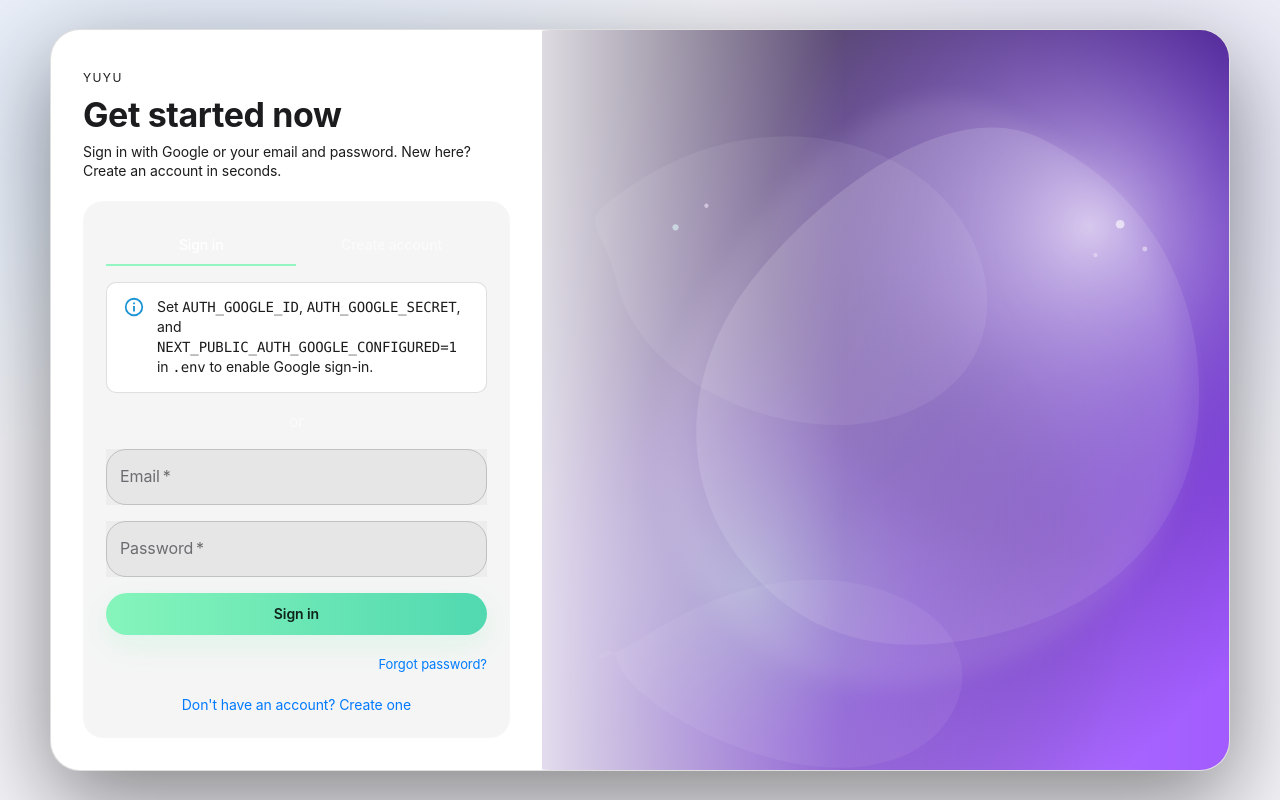
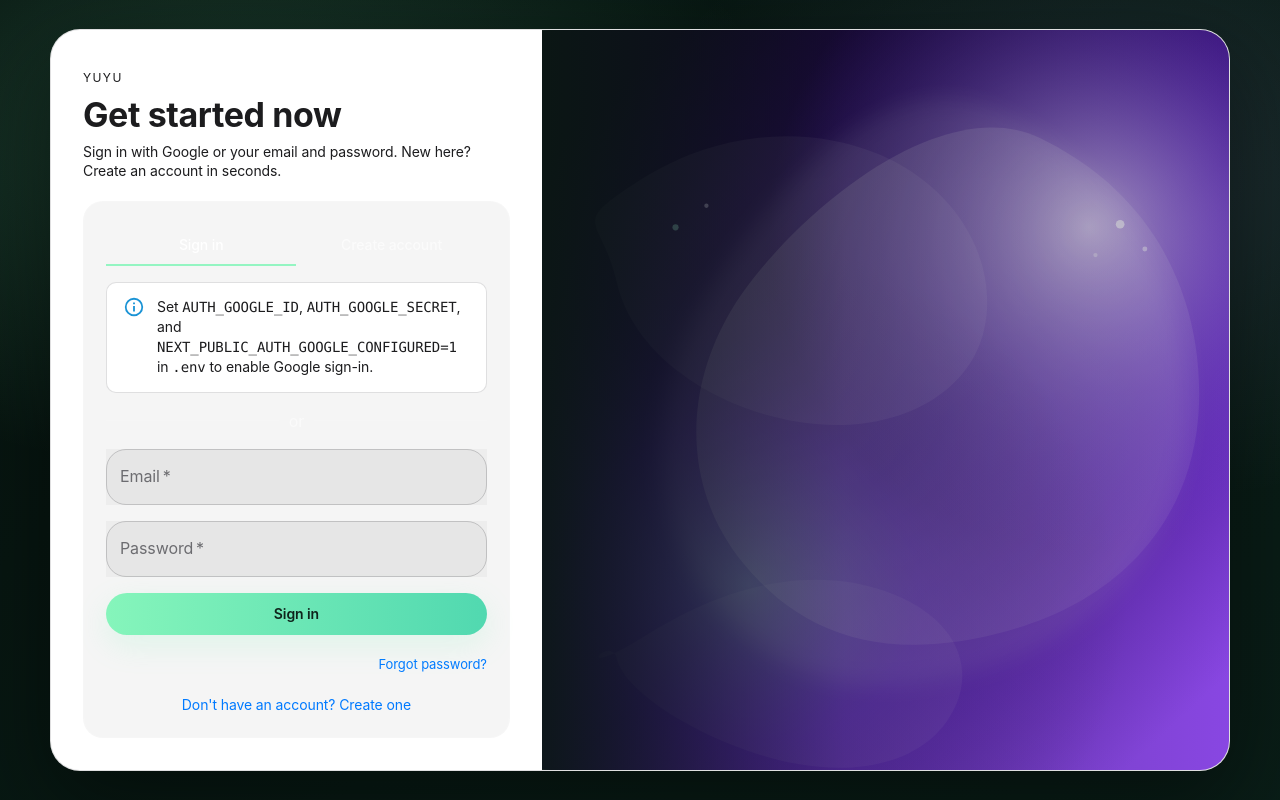
Before and after one commit to twilighty-abhi/yuyu, a Next.js app: page /login in a window 1280 px wide. Built offline with nearby package versions, Linux system fonts and the light colour scheme; no server answers; the database is empty; what @mui/material-nextjs would draw is missing.

Commit message:
fix(auth): serialize login page styles

```diff
--- a/app/(auth)/login/page.tsx
+++ b/app/(auth)/login/page.tsx
@@ -25,10 +25,7 @@ export default async function LoginPage() {
         justifyContent: "center",
         p: { xs: 2, sm: 3, md: 4 },
         overflow: "auto",
-        background: (theme) =>
-          theme.palette.mode === "dark"
-            ? "radial-gradient(1000px 600px at 18% 18%, rgba(124, 245, 182, 0.18), transparent 55%), radial-gradient(900px 600px at 88% 22%, rgba(185, 174, 255, 0.12), transparent 55%), linear-gradient(135deg, rgba(6,18,14,1) 0%, rgba(8,26,20,1) 55%, rgba(10,30,24,1) 120%)"
-            : "radial-gradient(1000px 600px at 18% 18%, rgba(10, 132, 255, 0.10), transparent 55%), radial-gradient(900px 600px at 88% 22%, rgba(94, 92, 230, 0.10), transparent 55%), #f2f2f7",
+        background: "radial-gradient(1000px 600px at 18% 18%, rgba(124, 245, 182, 0.18), transparent 55%), radial-gradient(900px 600px at 88% 22%, rgba(185, 174, 255, 0.12), transparent 55%), linear-gradient(135deg, rgba(6,18,14,1) 0%, rgba(8,26,20,1) 55%, rgba(10,30,24,1) 120%)",
       }}
     >
       <Paper
@@ -100,8 +97,7 @@ export default async function LoginPage() {
               sx={{
                 height: "100%",
                 minHeight: 640,
-                backgroundColor: (theme) =>
-                  theme.palette.mode === "dark" ? "rgba(255,255,255,0.04)" : "rgba(0,0,0,0.025)",
+                backgroundColor: "rgba(255,255,255,0.04)",
                 position: "relative",
               }}
             >
@@ -121,10 +117,7 @@ export default async function LoginPage() {
                 sx={{
                   position: "absolute",
                   inset: 0,
-                  background: (theme) =>
-                    theme.palette.mode === "dark"
-                      ? "linear-gradient(90deg, rgba(10, 24, 18, 0.92) 0%, rgba(10, 24, 18, 0.34) 44%, rgba(10, 24, 18, 0.12) 100%)"
-                      : "linear-gradient(90deg, rgba(255,255,255,0.86) 0%, rgba(255,255,255,0.28) 44%, rgba(255,255,255,0.08) 100%)",
+                  background: "linear-gradient(90deg, rgba(10, 24, 18, 0.92) 0%, rgba(10, 24, 18, 0.34) 44%, rgba(10, 24, 18, 0.12) 100%)",
                 }}
               />
             </Box>
```
